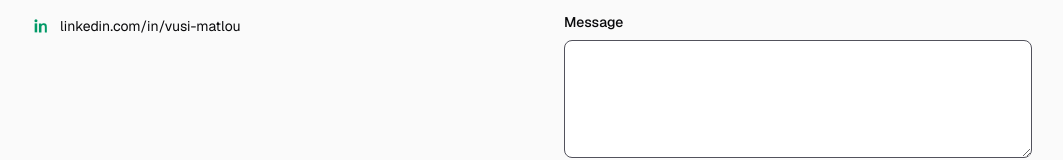
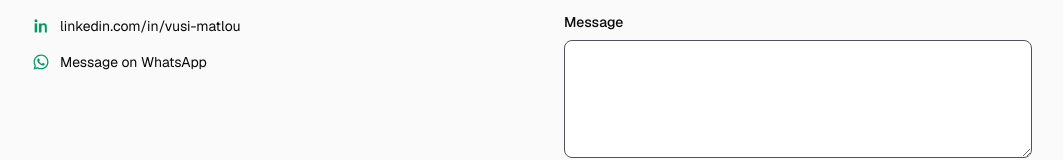
Before and after one commit to Vusi-Kunene-Matlou/vusi-portfolio, a Next.js app: page / in a window 1280 px wide. Shown: the part 5628-5788 px from the top of the page, without its empty margins (120-1183 px from the left). Built offline with nearby package versions, Linux system fonts and the light colour scheme; no server answers.

Commit message:
Add WhatsApp contact link

```diff
--- a/src/components/sections/contact.tsx
+++ b/src/components/sections/contact.tsx
@@ -3,7 +3,12 @@
 import { useState, type FormEvent } from 'react'
 import { Reveal } from '@/components/reveal'
 import { SectionHeading } from '@/components/section-heading'
-import { GithubIcon, LinkedinIcon, MailIcon } from '@/components/social-icons'
+import {
+  GithubIcon,
+  LinkedinIcon,
+  MailIcon,
+  WhatsappIcon,
+} from '@/components/social-icons'
 import { profile } from '@/data/resume'
 
 type Status = 'idle' | 'submitting' | 'success' | 'error'
@@ -81,6 +86,17 @@ export function Contact() {
               >
                 <LinkedinIcon className="h-4.5 w-4.5 shrink-0 text-accent" />
                 {profile.linkedin.replace('https://', '')}
+              </a>
+            </li>
+            <li>
+              <a
+                href={profile.whatsapp}
+                target="_blank"
+                rel="noreferrer"
+                className="inline-flex items-center gap-2.5 text-foreground transition-colors hover:text-accent"
+              >
+                <WhatsappIcon className="h-4.5 w-4.5 shrink-0 text-accent" />
+                Message on WhatsApp
               </a>
             </li>
           </ul>
--- a/src/components/social-icons.tsx
+++ b/src/components/social-icons.tsx
@@ -31,6 +31,20 @@ export function GithubIcon({ className }: IconProps) {
   )
 }
 
+export function WhatsappIcon({ className }: IconProps) {
+  return (
+    <svg
+      xmlns="http://www.w3.org/2000/svg"
+      viewBox="0 0 24 24"
+      fill="currentColor"
+      className={className}
+      aria-hidden="true"
+    >
+      <path d="M12.04 2C6.58 2 2.13 6.45 2.13 11.91c0 1.75.46 3.46 1.33 4.96L2.05 22l5.25-1.38a9.87 9.87 0 0 0 4.74 1.2h.01c5.46 0 9.9-4.45 9.9-9.91S17.5 2 12.04 2Zm0 18.15h-.01a8.2 8.2 0 0 1-4.19-1.15l-.3-.18-3.11.82.83-3.03-.2-.31a8.22 8.22 0 0 1-1.26-4.4c0-4.54 3.7-8.24 8.25-8.24 2.2 0 4.27.86 5.83 2.42a8.19 8.19 0 0 1 2.41 5.83c0 4.54-3.7 8.24-8.25 8.24Zm4.52-6.17c-.25-.12-1.47-.72-1.7-.81-.23-.08-.39-.12-.56.13-.17.24-.64.81-.78.97-.14.17-.29.19-.53.06-.25-.12-1.05-.39-2-1.23-.74-.66-1.24-1.47-1.38-1.72-.15-.24-.02-.38.11-.5.11-.11.25-.29.37-.43.12-.15.16-.25.24-.42.08-.16.04-.31-.02-.43-.06-.12-.56-1.36-.77-1.86-.2-.49-.41-.42-.56-.43-.15-.01-.31-.01-.48-.01-.16 0-.43.06-.66.31-.23.24-.86.85-.86 2.06 0 1.22.88 2.4 1 2.56.12.17 1.75 2.67 4.24 3.75.59.26 1.05.41 1.41.52.59.19 1.13.16 1.55.1.47-.07 1.47-.6 1.68-1.19.21-.58.21-1.08.15-1.19-.06-.11-.23-.17-.48-.29Z" />
+    </svg>
+  )
+}
+
 export function LinkedinIcon({ className }: IconProps) {
   return (
     <svg
--- a/src/data/resume.ts
+++ b/src/data/resume.ts
@@ -12,6 +12,7 @@ export const profile = {
   github: 'https://github.com/vusi-kunene-matlou',
   githubUsername: 'vusi-kunene-matlou',
   linkedin: 'https://linkedin.com/in/vusi-matlou',
+  whatsapp: 'https://wa.me/27751860003',
   domain: 'vusikunenematlou.co.za',
   resumeUrl:
     'https://drive.google.com/file/d/1tnAuyvT2eSZ4LXOKtlMPSWtC4sTD1BkX/view?usp=sharing',
```
